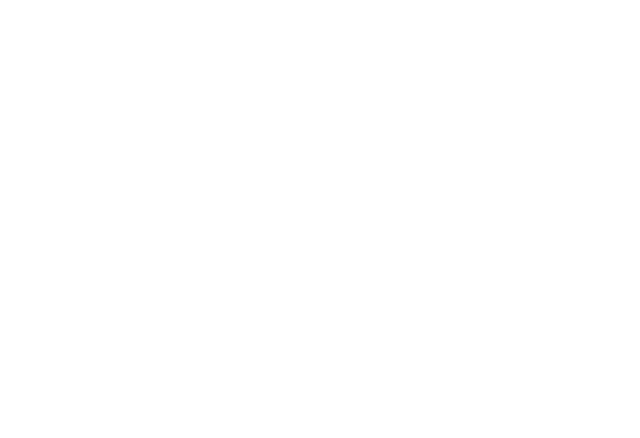
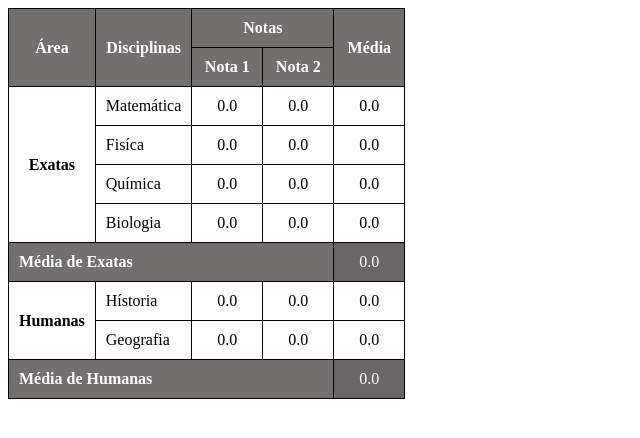
Before and after one commit to DanrleyDimasC/html-css, a plain HTML site: page desafios/desafio014.html in a window 1280 px wide. Shown: the whole page, without its empty margins (0-640 px from the left). Drawn offline with Linux system fonts and the light colour scheme.

Commit message:
desafio 14

```diff
--- a/desafios/desafio014.html
+++ b/desafios/desafio014.html
@@ -5,8 +5,97 @@
     <meta http-equiv="X-UA-Compatible" content="IE=edge">
     <meta name="viewport" content="width=device-width, initial-scale=1.0">
     <title>Tabelas</title>
+    <style>
+
+        table {
+            border-collapse:collapse;
+        }
+
+        th, td {
+            border: 1px solid black;
+            padding: 10px;
+        }
+
+        th {
+            background-color: rgb(114, 111, 111);
+            color: white;
+        }
+
+        .cor {
+            background-color: rgb(104, 102, 102);
+            color: white;
+            text-align: center;
+        }
+
+        .espaço {
+            text-align: center;
+            width: 50px;
+        }
+    </style>
 </head>
 <body>
+    <table>
+        <thead>
+            <tr>
+                <th rowspan="2" colspan="2" scope="colgroup">Área</th>
+                <th colspan="1" rowspan="2" scope="colgroup">Disciplinas</th>
+                <th colspan="2" scope="colgroup">Notas</th>
+                <th rowspan="2" scope="colgroup">Média</th>
+            </tr>
+            <tr>
+                <th scope="colgroup">Nota 1</th>
+                <th scope="colgroup">Nota 2</th>
+            </tr>
+        </thead>
+        <tbody>
+            <tr>
+                <th rowspan="4" style="background-color: white; color: black;" scope="rowgroup">Exatas</th>
+                <td colspan="2" scope="rowgroup">Matemática</td>
+                <td class="espaço">0.0</td>
+                <td class="espaço">0.0</td>
+                <td class="espaço">0.0</td>
+            </tr>
+                <tr>
+                    <td colspan="2" scope="rowgroup">Fisíca</td>
+                    <td class="espaço">0.0</td>
+                    <td class="espaço">0.0</td>
+                    <td class="espaço">0.0</td>
+                </tr>
+                <tr>
+                    <td colspan="2" sscope="rowgroup">Química</td>
+                    <td class="espaço">0.0</td>
+                    <td class="espaço">0.0</td>
+                    <td class="espaço">0.0</td>
+                </tr>
+                <tr>
+                    <td colspan="2"sscope="rowgroup" >Biologia</td>
+                    <td class="espaço">0.0</td>
+                    <td class="espaço">0.0</td>
+                    <td class="espaço">0.0</td>
+                </tr>
+            <tr>
+                <th colspan="5"style="text-align: left;" scope="col">Média de Exatas</th>
+                <td class="cor" class="espaço">0.0</td>
+            </tr>
+            <tr>
+            <th colspan="2" rowspan="2" style="background-color: white; color: black;" scope="rowgroup">Humanas</th>
+            <td colspan="1"sscope="rowgroup" >Hístoria</td>
+            <td class="espaço">0.0</td>
+            <td class="espaço">0.0</td>
+            <td class="espaço">0.0</td>
+            </tr>
+            <tr>
+                <td colspan="1"sscope="rowgroup" >Geografia</td>
+                <td class="espaço">0.0</td>
+                <td class="espaço">0.0</td>
+                <td class="espaço">0.0</td>
+            </tr>
+            <tr>
+                <th colspan="5" style="text-align: left;" scope="col">Média de Humanas</th>
+                <td class="cor">0.0</td>
+            </tr>
+        </tbody>
+    </table>
 
 </body>
 </html>
```
